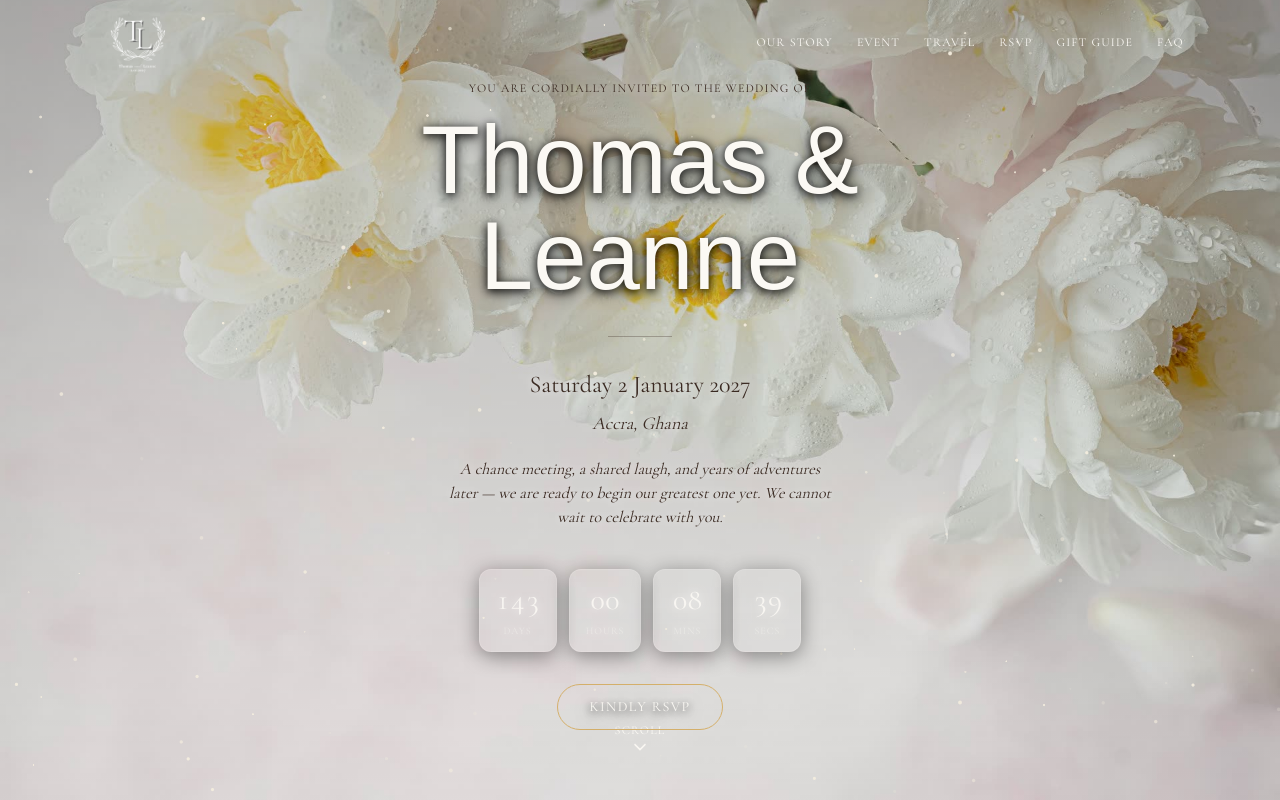
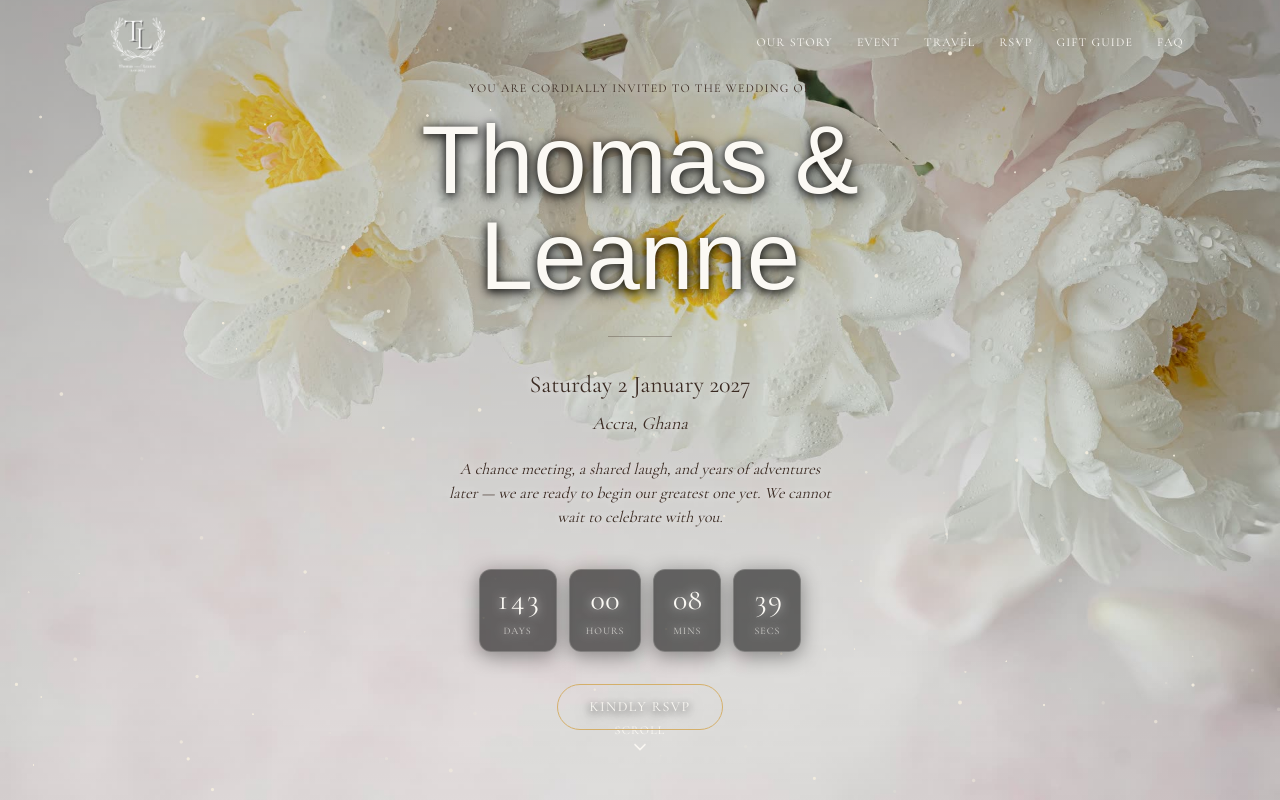
Before and after one commit to niiodartey-tt/niinaa27, a Next.js app: page / in a window 1280 px wide. Shown: the top 800 px of the page. Built offline with nearby package versions, Linux system fonts and the light colour scheme; a web font is replaced by a local one.

Commit message:
Fix countdown timer contrast — dark frosted glass, full-opacity text

```diff
--- a/components/sections/CountdownTimer.tsx
+++ b/components/sections/CountdownTimer.tsx
@@ -53,12 +53,12 @@ export function CountdownTimer({ weddingDate }: CountdownTimerProps) {
       {units.map(({ label, value }) => (
         <div
           key={label}
-          className="flex flex-col items-center gap-1.5 border border-ivory/15 bg-white/5 backdrop-blur-sm rounded-xl px-3 py-3 md:px-4 min-w-[60px] md:min-w-[68px] shadow-[0_4px_20px_rgba(0,0,0,0.4)]"
+          className="flex flex-col items-center gap-1.5 border border-ivory/20 bg-black/55 backdrop-blur-md rounded-xl px-3 py-3 md:px-4 min-w-[60px] md:min-w-[68px] shadow-[0_4px_20px_rgba(0,0,0,0.4)]"
         >
-          <span className="font-serif text-2xl md:text-3xl text-ivory/85 tabular-nums leading-none">
+          <span className="font-serif text-2xl md:text-3xl text-ivory tabular-nums leading-none">
             {value !== undefined ? String(value).padStart(2, "0") : "--"}
           </span>
-          <span className="font-sans text-[10px] text-ivory/40 tracking-widest uppercase">
+          <span className="font-sans text-[10px] text-ivory/70 tracking-widest uppercase">
             {label}
           </span>
         </div>
```
